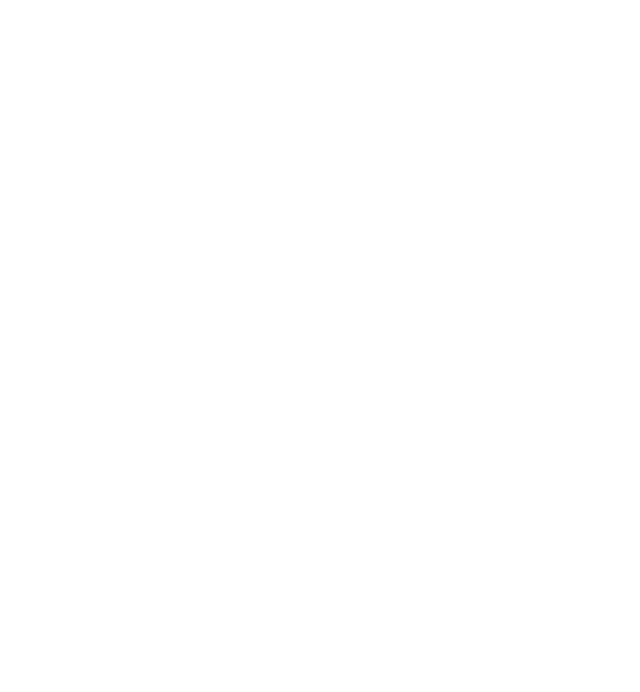
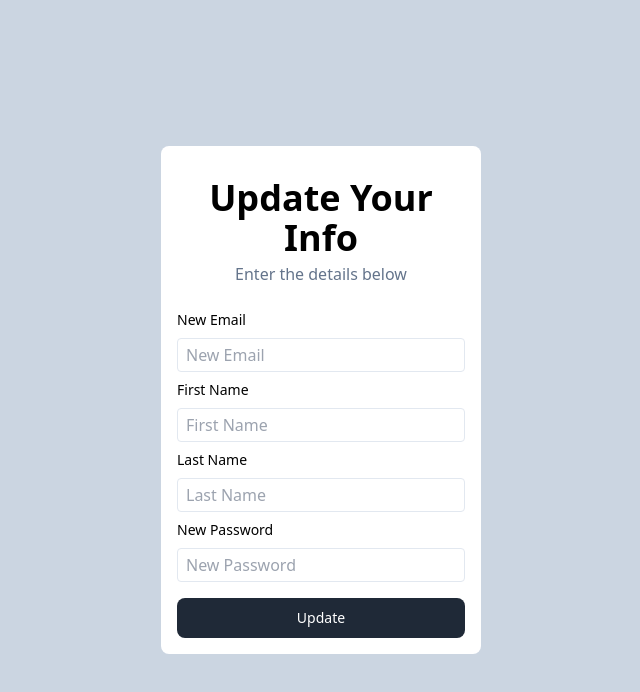
Before and after one commit to vbv-vaibhav/wallet-app-fullstack, a React (Vite) app in the folder frontend/: page /updateinfo in a window 1280 px wide. Before the commit this address had no page. Shown: the top 692 px of the page, without its empty margins (319-959 px from the left). Built offline with nearby package versions, Linux system fonts and the light colour scheme.

Commit message:
update info page logic

```diff
--- a/frontend/src/App.jsx
+++ b/frontend/src/App.jsx
@@ -4,6 +4,7 @@
 import Dashboard from "./pages/Dashboard";
 import SendMoney from "./pages/SendMoney";
 import Receipt from "./pages/Receipt";
+import UpdateInfo from "./pages/UpdateInfo";
 
 function App() {
   return (
@@ -16,6 +17,7 @@
           <Route path="/dashboard" element={<Dashboard />} />
           <Route path="/send" element={<SendMoney />} />
           <Route path="/receipt" element={<Receipt />} />
+          <Route path="/updateinfo" element={<UpdateInfo />} />
         </Routes>
       </BrowserRouter>
     </>
--- a/frontend/src/pages/UpdateInfo.jsx
+++ b/frontend/src/pages/UpdateInfo.jsx
@@ -1,7 +1,77 @@
-import React from "react";
+import { useState } from "react";
+import Button from "../components/Button";
+import Heading from "../components/Heading";
+import InputBox from "../components/InputBox";
+import SubHeading from "../components/SubHeading";
+import axios from "axios";
+import { useNavigate } from "react-router-dom";
 
 const UpdateInfo = () => {
-  return <div>UpdateInfo</div>;
+  const [firstName, setFirstName] = useState("");
+  const [lastName, setLastName] = useState("");
+  const [password, setPassword] = useState("");
+  const [username, setUsername] = useState("");
+  const navigate = useNavigate();
+
+  return (
+    <div className="bg-slate-300 h-screen flex justify-center">
+      <div className="flex flex-col justify-center">
+        <div className="rounded-lg bg-white w-80 text-center p-2 h-max px-4">
+          <Heading label={"Update Your Info"} />
+          <SubHeading label={"Enter the details below"} />
+          <InputBox
+            onChange={(e) => {
+              setUsername(e.target.value);
+            }}
+            placeholder="New Email"
+            label={"New Email"}
+          />
+          <InputBox
+            onChange={(e) => {
+              setFirstName(e.target.value);
+            }}
+            placeholder="First Name"
+            label={"First Name"}
+          />
+          <InputBox
+            onChange={(e) => {
+              setLastName(e.target.value);
+            }}
+            placeholder="Last Name"
+            label={"Last Name"}
+          />
+          <InputBox
+            onChange={(e) => {
+              setPassword(e.target.value);
+            }}
+            placeholder="New Password"
+            label={"New Password"}
+            type="password"
+          />
+          <div className="pt-4">
+            <Button
+              onClick={async () => {
+                const response = await axios.put(
+                  "https://wallet-app-backend-ashen.vercel.app/api/v1/user/",
+
+                  { firstName, lastName, password },
+
+                  {
+                    headers: {
+                      Authorization: "Bearer " + localStorage.getItem("token"),
+                    },
+                  }
+                );
+                alert(response.data.message);
+                navigate("/dashboard");
+              }}
+              label={"Update"}
+            />
+          </div>
+        </div>
+      </div>
+    </div>
+  );
 };
 
 export default UpdateInfo;
```
